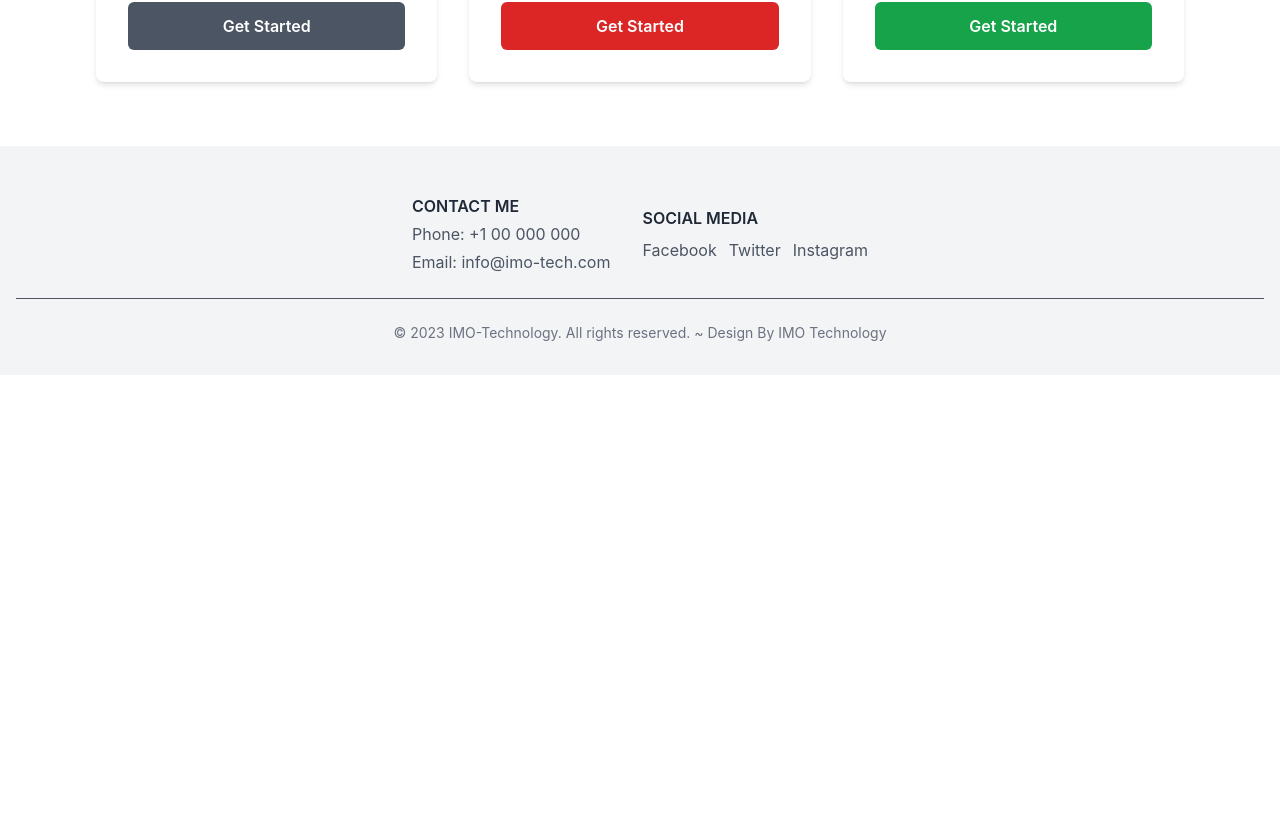
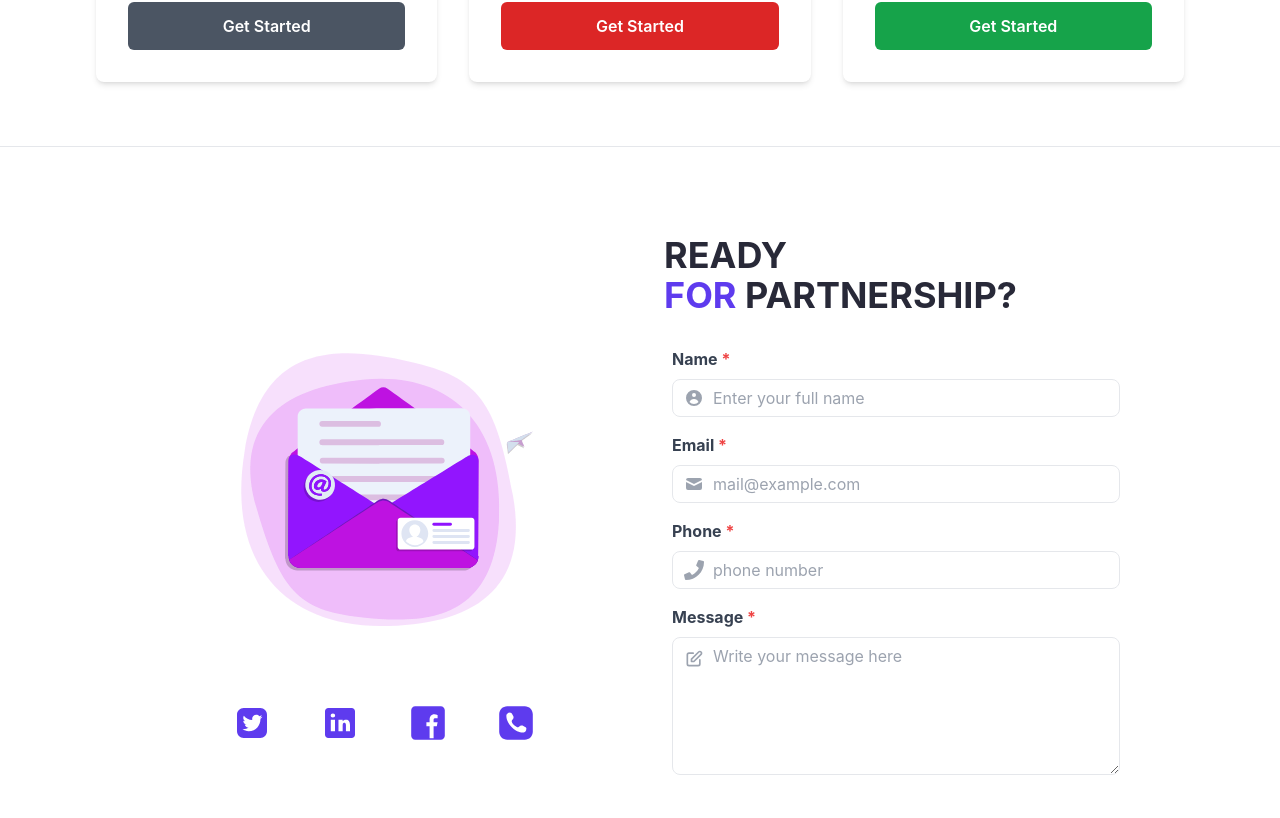
Before and after one commit to Imo-Tech-Solutions/digital_contacts, a React (Create React App) app: page /#/ in a window 1280 px wide. Shown: the part 2382-3200 px from the top of the page. Before the commit the page ends 2757 px from the top, so only its background shows below. Built offline with nearby package versions, Linux system fonts and the light colour scheme.

Commit message:
update home

```diff
--- a/src/pages/Home.jsx
+++ b/src/pages/Home.jsx
@@ -3,6 +3,7 @@ import { Link, useLocation } from "react-router-dom";
 import hero_background from '../images/hero_background.png'
 import mobile from '../images/mobile_qrl.png'
 import FeaturesCard from "../components/features";
+import ContactUs from "../components/ContactUs";
 
 import AOS from "aos";
 import "aos/dist/aos.css";
@@ -221,6 +222,10 @@ function Home() {
         </div>
       </div>
     </section>
+
+    <section>
+      < ContactUs />
+    </section>
     </>
   );
 }
```
